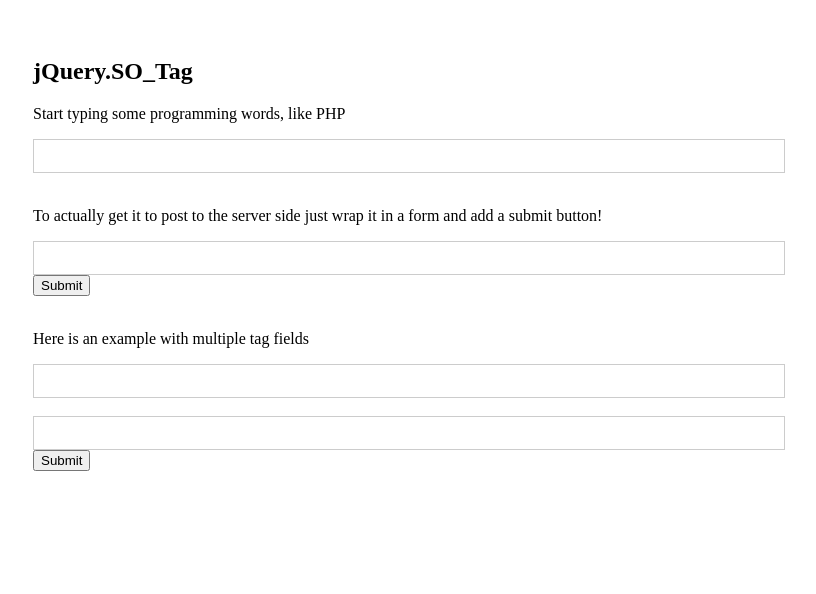
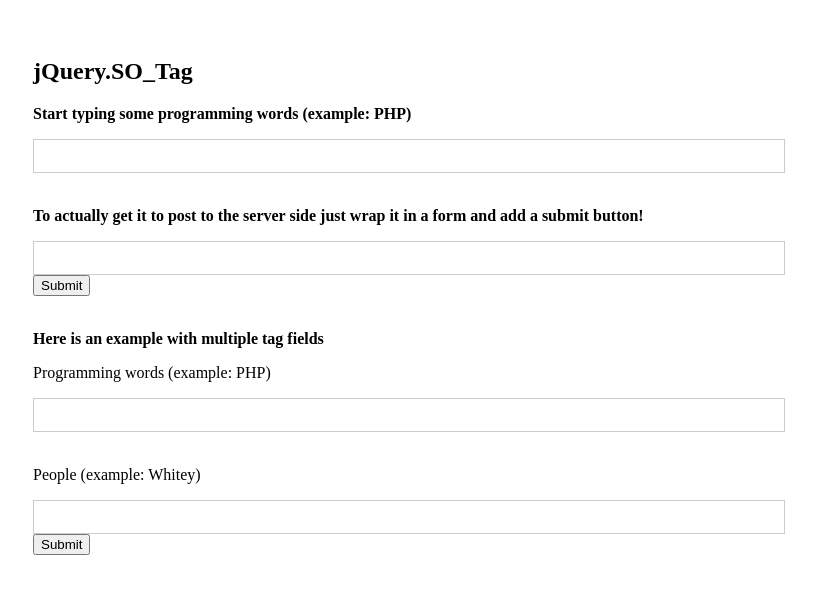
Before and after one commit to adamtester/so-tag, a PHP site: page / in a window 1280 px wide. Shown: the top 594 px of the page, without its empty margins (5-821 px from the left). Run offline with PHP 8.4, Linux system fonts and the light colour scheme.

Commit message:
Almost perfect multi support and better example

```diff
--- a/index.htm
+++ b/index.htm
@@ -17,24 +17,26 @@ body {
 <body>
 
 <h2>jQuery.SO_Tag</h2>
-<p>Start typing some programming words, like <storng>PHP</strong></p>
+<p><strong>Start typing some programming words (example: PHP)</strong></p>
 <input type="text" value="" id="basic_example" />
 
 <br />
 
-<p>To actually get it to post to the server side just wrap it in a form and add a submit button!</p>
-<form action="result.php" method="post" id="tag_form_single">
+<p><strong>To actually get it to post to the server side just wrap it in a form and add a submit button!</strong></p>
+<form action="result.php" method="post">
 	<input type="text" value="" name="single_example" id="single_example" />
 	<input type="submit" value="Submit" />
 </form>
 
 <br />
 
-<p>Here is an example with multiple tag fields</p>
-<form action="result.php" method="post" id="tag_form_multi">
-	<input type="text" value="" name="multi_example" class="multi_example" />
+<p><strong>Here is an example with multiple tag fields</strong></p>
+<form action="result.php" method="post">
+	<p>Programming words (example: PHP)</p>
+	<input type="text" value="" name="multi_example_programming_tags" class="multi_example_programming_tags" />
 	<br />
-	<input type="text" value="" name="multi_example" class="multi_example" />
+	<p>People (example: Whitey)</p>
+	<input type="text" value="" name="multi_example_people_tags" class="multi_example_people_tags" />
 	<input type="submit" value="Submit" />
 </form>
 
@@ -43,7 +45,12 @@ body {
 <script type="text/javascript">
 $('#basic_example').sotag();
 $('#single_example').sotag();
-$('.multi_example').sotag();
+
+$('.multi_example_programming_tags').sotag();
+
+$('.multi_example_people_tags').sotag({
+		autocomplete_URL : 'SOTag.php?people'
+});
 </script>
 
 </body>
--- a/js/so_tag.js
+++ b/js/so_tag.js
@@ -28,7 +28,7 @@
 		var elem_parent = $(element_parent);
 		var obj = this;
 		var settings = $.extend(true, {
-			autocomplete_URL: null,
+			autocomplete_URL: 'SOTag.php',
 			additional_class: '',
 			allow_edit: true,
 			allow_delete: true,
@@ -43,7 +43,7 @@
 
 		var SO_calculate_tag_widths = function ()
 		{
-			return $('.selected_tags').width();
+			return elem.prev('.selected_tags').width();
 		}
 
 		var SO_resize_input = function (combined_tag_widths, new_elem)
@@ -54,10 +54,11 @@
 
 		var SO_update_results = function ()
 		{
-			$.getJSON("SOTag.php", { q: elem.val() }, function(json_data){
+
+			$.getJSON(settings.autocomplete_URL, { q: elem.val() }, function(json_data){
 				var i = 1;
 				var clear_html = ' style="clear:both;"';
-				var result_object = $('.SO_results');
+				var result_object = elem.parent().next('.SO_results');
 				result_object.show();
 				result_object.html('');
 
@@ -70,12 +71,11 @@
 					}
 
 					// Selected
-					if($('#tag_' + item.id).length == 0) {
+					if(elem.prev('.selected_tags').children('#tag_' + item.id).length == 0) {
 						var selected = '';
 					}else{
 						var selected = ' SO_selected';
 					}
-
 
 					result_object.append('<div class="SO_result' + selected + '"' + clear + '><span class="SO_result_title tag">' + item.tag + '</span><div class="SO_result_description">' + item.tag_description + '</div><div class="SO_result_id" style="display:none;">' + item.id + '</div>');
 					i++;
@@ -87,7 +87,7 @@
 				// If the user clicks on a tag then add it to the box
 				$('.SO_result').click(function() {
 					// Check if the tag is already in the list
-					if($('#tag_' + $(this).children('.SO_result_id').html()).length == 0) {
+					if(elem.prev('.selected_tags').children('#tag_' + $(this).children('.SO_result_id').html()).length == 0) {
 						// It doesn't exist
 						// Add the tag
 						elem.prev('.selected_tags').append('<span class="tag" id="tag_' + $(this).children('.SO_result_id').html() + '">' + $(this).children('.SO_result_title').html() + '<span class="delete-tag">x</span></span>');
@@ -121,7 +121,7 @@
 							elem.prev('.selected_tags').append('<span class="tag" id="tag_' + $(new_elem).children('.SO_result_id').html() + '">' + $(new_elem).children('.SO_result_title').html() + '<span class="delete-tag">x</span></span>');
 
 							// Hide the results box
-							var result_object = $('.SO_results');
+							var result_object = elem.parent().next('.SO_results');
 							result_object.hide();
 							result_object.html('');
 
@@ -166,13 +166,26 @@
 
 			SO_resize_input(SO_calculate_tag_widths(), element_parent);
 
-			$('.SO_submit').click(function() {
+			var form = $(elem).parents('form');
+			var submitted = false;
+			$(form).submit(function(e) {
+
+				//## TODO: For each input, create a seperate hidden field
+
 				var selected_options = [];
-				$('.selected_tags > .tag').each(function() { selected_options.push($(this).attr('id')) });
+
+				form.find('.tag').each(function() { selected_options.push($(this).attr('id')) });
 
 				selected_options = selected_options.join(',');
-				$('#tag_form').append('<input type="hidden" name="selected_tags" value="' + selected_options + '" />');
-				$('#tag_form').submit();
+
+				$(form).append('<input type="hidden" name="' + elem.attr("name") + '" value="' + selected_options + '" />');
+
+				if(submitted === false){
+					$(form).submit();
+				}
+				submitted = true;
+
+				e.preventDefault();
 			});
 
 			// Now if the user starts typing show results
@@ -191,6 +204,8 @@
        return this.each(function()
        {
 			var element = $(this);
+			var element_id = element.attr("name");
+
 
 			// Prepare the html of the input
 			element.wrap('<div class="tag_input" />');
```
Also changed, not shown: SOTag.php (+7 -1 lines), result.php (+3 -9 lines).
